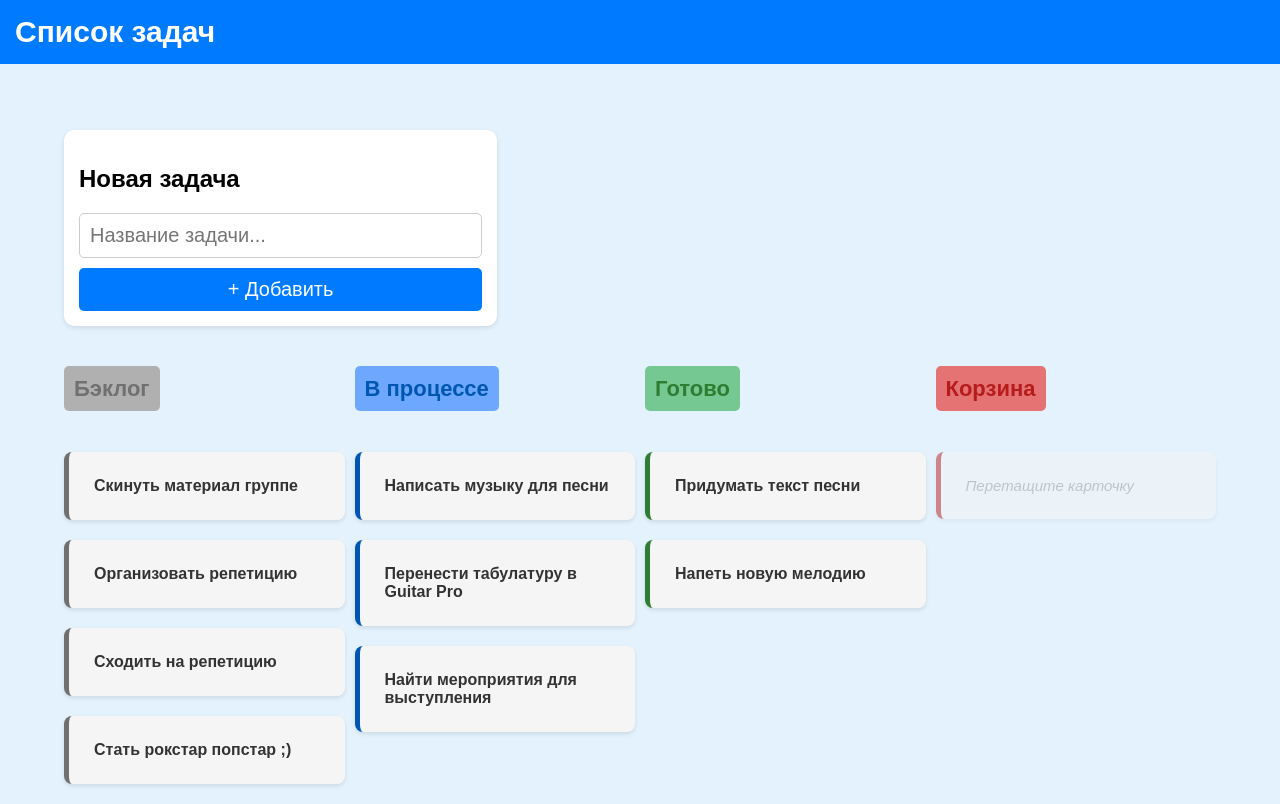
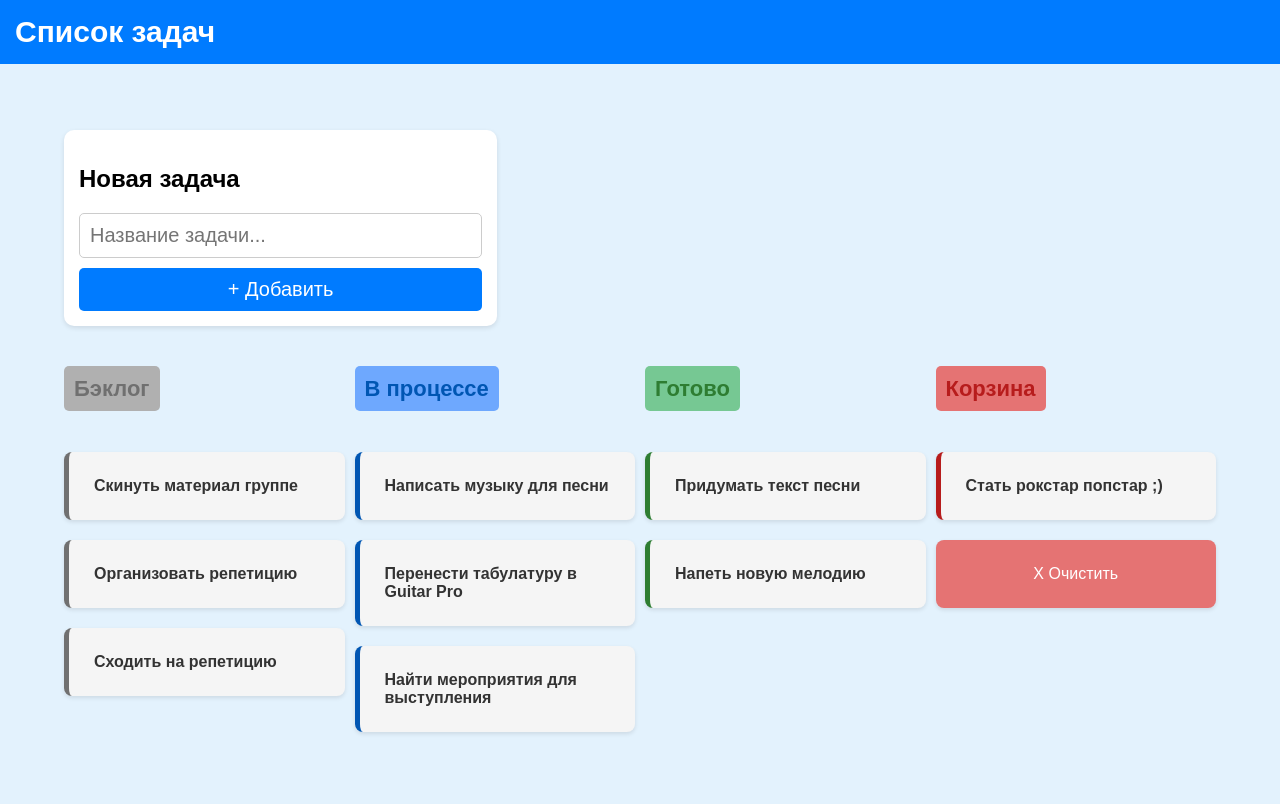
Before and after one commit to k-key-k/web-technology, a plain HTML site: page index.html in a window 1280 px wide. Drawn offline with Linux system fonts and the light colour scheme.

Commit message:
Небольшие изменения

```diff
--- a/css/styles.css
+++ b/css/styles.css
@@ -260,10 +260,11 @@ body.board-app {
     display: block;
     width: 100%;
     background: #e57373;
+    box-shadow: 0 2px 4px rgba(0, 0, 0, 0.1);
     color: white;
     border: none;
-    padding: 20px;
-    border-radius: 5px;
+    padding: 25px;
+    border-radius: 8px;
     cursor: pointer;
     font-size: 16px;
 }
--- a/src/mock/task.js
+++ b/src/mock/task.js
@@ -42,7 +42,7 @@ export const tasks = [
     {
         id: "9",
         title: "Стать рокстар попстар ;)",
-        status: "backlog",
+        status: "trash",
     },
 
 ]
--- a/src/view/task-input-component.js
+++ b/src/view/task-input-component.js
@@ -19,7 +19,7 @@ export default class FormAddTaskComponent extends AbstractComponent {
     constructor({onClick}) {
         super();
         this.#handleClick = onClick;
-        this.element.addEventListener('submit', this.#clickHandler)
+        this.element.addEventListener('submit', this.#clickHandler);
     }
 
     get template() {
```
